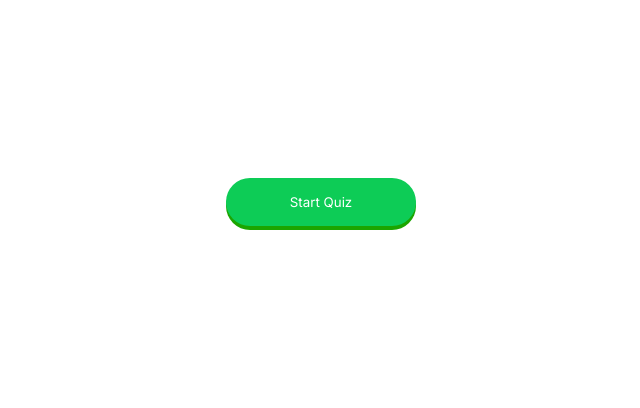
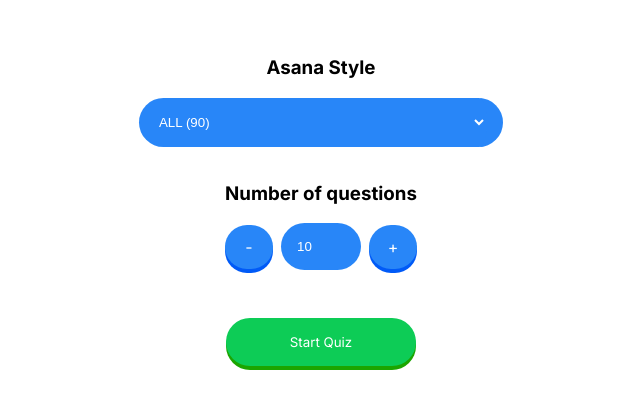
Before and after one commit to Ceskkk/yoga-quiz, a React (Vite) app: page / in a window 1280 px wide. Shown: the part 166-574 px from the top of the page, without its empty margins (319-959 px from the left). Built offline with nearby package versions, Linux system fonts and the light colour scheme.

Commit message:
Refactor/Feature: Added style and number of questions input

```diff
--- a/src/components/Quiz.jsx
+++ b/src/components/Quiz.jsx
@@ -1,6 +1,7 @@
 import { useContext } from 'react'
 import { QuizContext } from '../context/QuizContext'
 import Button from './Button'
+import { getAllStyles, getPosesByStyle } from '../services/poses'
 import styles from '../styles/Quiz.module.css'
 
 export default function Quiz () {
@@ -10,6 +11,7 @@
     questionsState,
     checkAnswer,
     nextQuestion,
+    setFilters,
     startQuiz
   } = useContext(QuizContext)
 
@@ -37,11 +39,54 @@
         </div>}
 
       {!isQuizOn &&
-        <Button clickHandler={startQuiz} type={questionsState.current ? 'incorrect' : 'correct'}>
-          {questionsState.current
-            ? 'Try again'
-            : 'Start Quiz'}
-        </Button>}
+        <>
+          <form className={styles.filters} onSubmit={(e) => startQuiz(e)}>
+            <div className={styles.filter}>
+              <h3>Asana Style</h3>
+              <select name='currentStyle' defaultValue={questionsState.currentStyle} onChange={(e) => setFilters(e)}>
+                <option value='all'>
+                  ALL ({getPosesByStyle('all').length})
+                </option>
+                {getAllStyles().map((yogaStyle, index) =>
+                  <option key={index} value={yogaStyle}>
+                    {yogaStyle} ({getPosesByStyle(yogaStyle).length})
+                  </option>
+                )}
+              </select>
+            </div>
+
+            <div className={`${styles.filter} ${styles.filterNumber}`}>
+              <h3>Number of questions</h3>
+              <span onClick={(e) => {
+                e.target.nextSibling.value > e.target.nextSibling.min && e.target.nextSibling.value--
+                e.target.nextSibling.click()
+              }}
+              >-
+              </span>
+              <input
+                onClick={(e) => setFilters(e)}
+                type='number'
+                name='total'
+                defaultValue={questionsState.total}
+                min={1}
+                max={getPosesByStyle(questionsState.currentStyle).length}
+                readOnly
+              />
+              <span onClick={(e) => {
+                e.target.previousSibling.value < e.target.previousSibling.max && e.target.previousSibling.value++
+                e.target.previousSibling.click()
+              }}
+              >+
+              </span>
+            </div>
+
+            <Button type={questionsState.current ? 'incorrect' : 'correct'}>
+              {questionsState.current
+                ? 'Try again'
+                : 'Start Quiz'}
+            </Button>
+          </form>
+        </>}
 
       {isAnswered && isQuizOn &&
         <Button clickHandler={nextQuestion} type='correct'>
@@ -52,11 +97,10 @@
   )
 }
 
-// TODO: Fotos se alargan mucho
+// TODO: Hacer fotos quadradas
 
 /**
  * Posible features:
- *  - Escoger el tipo de Yoga del cual hacer el Quiz
- *  - Dejar elegir el numero de preguntas y de respuestas
  *  - Botón de descarga del pdf
+ *  - Buscador de Asanas
  */
--- a/src/context/QuizContext.jsx
+++ b/src/context/QuizContext.jsx
@@ -1,6 +1,6 @@
 import { createContext, useState } from 'react'
+import { getPosesByStyle } from '../services/poses'
 import { NUMBER_OF_ANSWERS } from '../utils/const'
-import poses from '../data/poses.json'
 
 export const QuizContext = createContext()
 
@@ -8,7 +8,8 @@
   const initialQuestionsState = {
     current: undefined,
     correct: undefined,
-    used: [0, 1],
+    currentStyle: 'all',
+    used: [],
     total: 10,
     currentCounter: 1,
     correctCounter: 0
@@ -17,15 +18,33 @@
   const [isQuizOn, toggleQuiz] = useState(false)
   const [isAnswered, toggleAnswered] = useState(false)
 
-  const startQuiz = () => {
-    setQuestionsState(initialQuestionsState)
+  const startQuiz = (e) => {
+    e.preventDefault()
+    resetAllButFilters()
     updateQuestions()
     toggleQuiz(true)
+  }
+
+  const setFilters = (e) => {
+    resetAllButFilters()
+    setQuestionsState(prev => ({
+      ...prev,
+      [e.target.name]: e.target.value
+    }))
+  }
+
+  const resetAllButFilters = () => {
+    setQuestionsState(prev => ({
+      ...initialQuestionsState,
+      currentStyle: prev.currentStyle,
+      total: prev.total
+    }))
   }
 
   const updateQuestions = () => {
     let correctQuestion
     const questions = new Set()
+    const poses = getPosesByStyle(questionsState.currentStyle)
 
     while (correctQuestion === undefined || Array.from(questionsState.used).includes(correctQuestion.id)) {
       correctQuestion = poses[Math.floor(Math.random() * poses.length)]
@@ -41,7 +60,7 @@
       ...prev,
       current: Array.from(questions).sort((a, b) => a.id - b.id),
       correct: correctQuestion,
-      used: (prevUsed) => [...prevUsed, correctQuestion.id]
+      used: [...prev.used, correctQuestion.id]
     }))
     toggleAnswered(false)
   }
@@ -84,6 +103,7 @@
         questionsState,
         checkAnswer,
         nextQuestion,
+        setFilters,
         startQuiz
       }}
     > {children}
--- /dev/null
+++ b/src/services/poses.js
@@ -0,0 +1,20 @@
+import poses from '../data/poses.json'
+
+export function getAllPoses () {
+  return poses
+}
+
+export function getPosesByStyle (style) {
+  if (style === undefined || style === 'all') return poses
+  return poses.filter(p => p.style === style)
+}
+
+export function getAllStyles () {
+  const styles = new Set()
+
+  poses.forEach(pose => {
+    styles.add(pose.style)
+  })
+
+  return Array.from(styles)
+}
--- a/src/styles/Quiz.module.css
+++ b/src/styles/Quiz.module.css
@@ -45,6 +45,57 @@
   transition: 0.7s;
 }
 
+.container > .filters {
+  display: flex;
+  flex-flow: column nowrap;
+  align-items: center;
+}
+
+.container > .filters > .filter {
+  display: flex;
+  flex-flow: column nowrap;
+  justify-content: center;
+  align-items: center;
+  margin-bottom: 1rem;
+}
+
+.container > .filters > .filter:last-of-type {
+  margin-bottom: 3rem;
+}
+
+.container > .filters > .filter.filterNumber {
+  display: flex;
+  flex-flow: row wrap;
+  gap: 0 0.5rem;
+}
+
+.container > .filters > .filter.filterNumber > h3 {
+  width: 100%;
+  text-align: center;
+}
+
+.container > .filters > .filter.filterNumber > span {
+  display: flex;
+  justify-content: center;
+  align-items: center;
+  padding: calc(1rem - 4px) 1.5rem;
+  width: 30px;
+  border-radius: 5rem;
+  cursor: pointer;
+  border: unset;
+  color: var(--text-secondary);
+  background-color: var(--primary);
+  box-shadow: 0 4px 0 0 var(--primary-strong);
+}
+
+.container > .filters > .filter.filterNumber > span:hover {
+  background-color: var(--primary-soft);
+}
+
+.container > .filters > .filter.filterNumber > span:active {
+  background-color: var(--primary-strong);
+}
+
 @media(max-width: 600px) {
   .container > .answers {
     grid-template-columns: 1fr;
--- a/src/styles/global.css
+++ b/src/styles/global.css
@@ -3,7 +3,9 @@
   --primary: #2886F8;
   --primary-strong: #005af7;
 
-  --secondary: #ED2889;
+  --secondary-soft: #eea4c9;
+  --secondary: #e775ae;
+  --secondary-strong: #ED2889;
 
   --incorrect-soft: #f56b6b;
   --incorrect: #ff3e3e;
@@ -91,3 +93,20 @@
 button.incorrect:active {
   background-color: var(--incorrect-strong);
 }
+
+select, input {
+  padding: 1rem;
+  border-radius: 5rem;
+  border: unset;
+  background-color: var(--primary);
+  color: var(--text-secondary);
+}
+
+select {
+  border-right: 1rem solid var(--primary);
+}
+
+select:focus,
+input:focus {
+  outline: 2px solid var(--primary-strong);
+}
```
Also changed, not shown: src/data/poses.json (+90 -90 lines).
